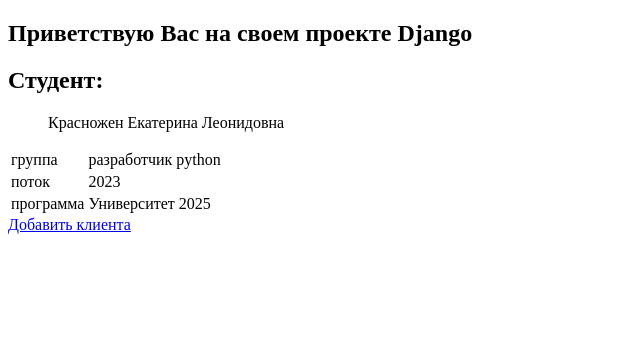
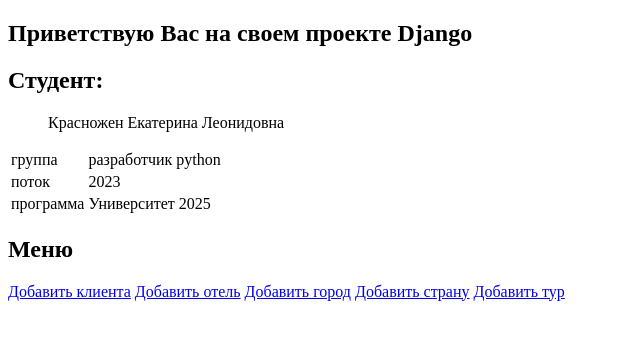
Before and after one commit to EkaterinaKrasnozhen/myproject, a Django app: page / in a window 1280 px wide. Shown: the top 340 px of the page, without its empty margins (0-640 px from the left). Run offline with Django 4.2, Linux system fonts and the light colour scheme.

Commit message:
diplom added

```diff
--- a/myapp3/templates/myapp3/templ_for.html
+++ b/myapp3/templates/myapp3/templ_for.html
@@ -17,6 +17,12 @@
         <tr><td>{{ key }}</td><td>{{ value }}</td></tr>
     {% endfor %}
     </table>
+    <h2>Меню</h2>
+
     <a href="mydiplom/add/client/">Добавить клиента</a>
+    <a href="mydiplom/add/hotel/">Добавить отель</a>
+    <a href="mydiplom/add/city/">Добавить город</a>
+    <a href="mydiplom/add/country/">Добавить страну</a>
+    <a href="mydiplom/add/tour/">Добавить тур</a>
 </body>
 </html>
```
